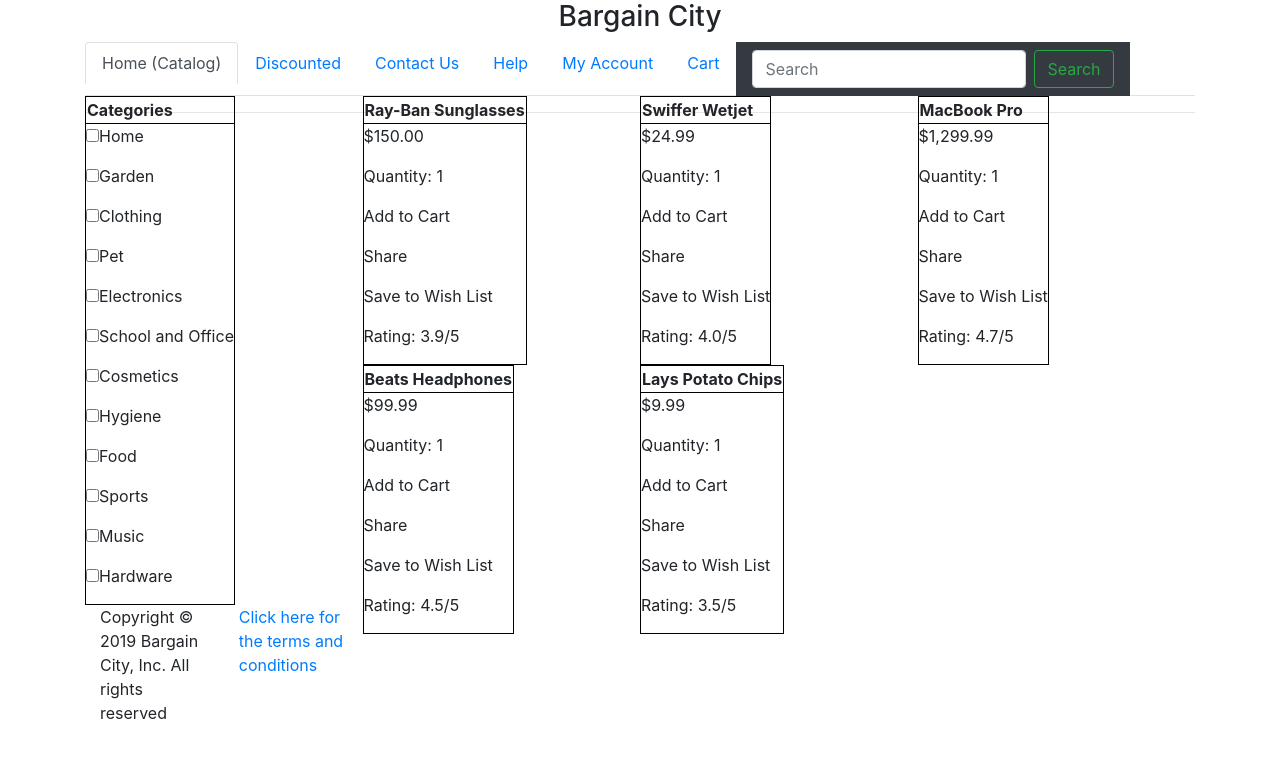
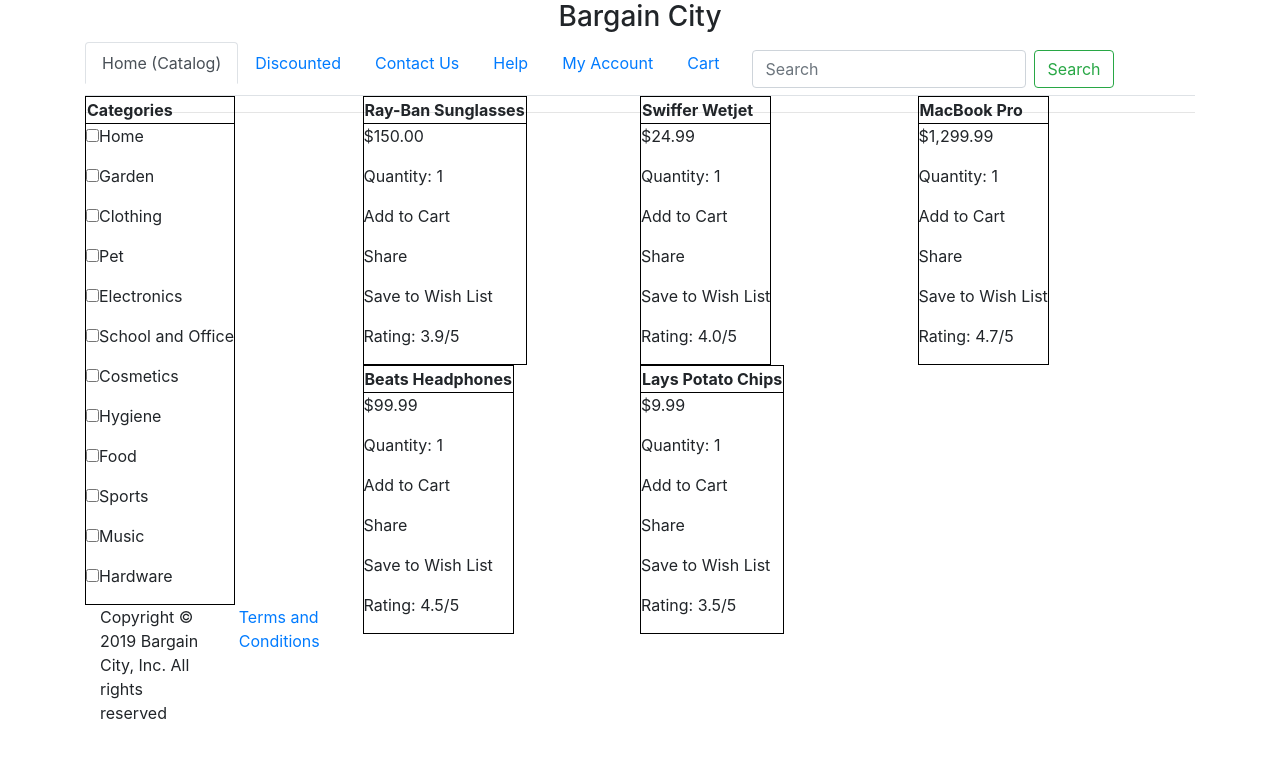
Before and after one commit to DevSquad451/BargainCity, an Angular app: page /home in a window 1280 px wide. Shown: the top 758 px of the page. Built offline with nearby package versions, Linux system fonts and the light colour scheme.

Commit message:
navbar colors

```diff
--- a/src/app/footer/footer.component.html
+++ b/src/app/footer/footer.component.html
@@ -4,7 +4,6 @@
            <div class="col">
                 Copyright © 2019 Bargain City, Inc. All rights reserved
            </div>
-          <div class="col">
-           <a [routerLink]="['/terms']">Click here for the terms and conditions</a>
+                <a class="col" [routerLink]="['/terms']">Terms and Conditions</a>
          </div>
          </div>
--- a/src/app/header/header.component.html
+++ b/src/app/header/header.component.html
@@ -15,12 +15,11 @@
       <li class="nav-item">
         <a class="nav-link" href="#" routerLink='/myaccount' routerLinkActive="active">My Account</a>
       </li>
-
       <li class="nav-item">
         <a class="nav-link" href="#" routerLink='/cart' routerLinkActive="active">Cart</a>
       </li>
       <li class="nav-item">
-          <nav class="navbar navbar-dark bg-dark">
+          <nav class="navbar">
               <form class="form-inline">
                 <input class="form-control mr-sm-2" type="search" placeholder="Search" aria-label="Search">
                 <button class="btn btn-outline-success my-2 my-sm-0" type="submit">Search</button>
```
